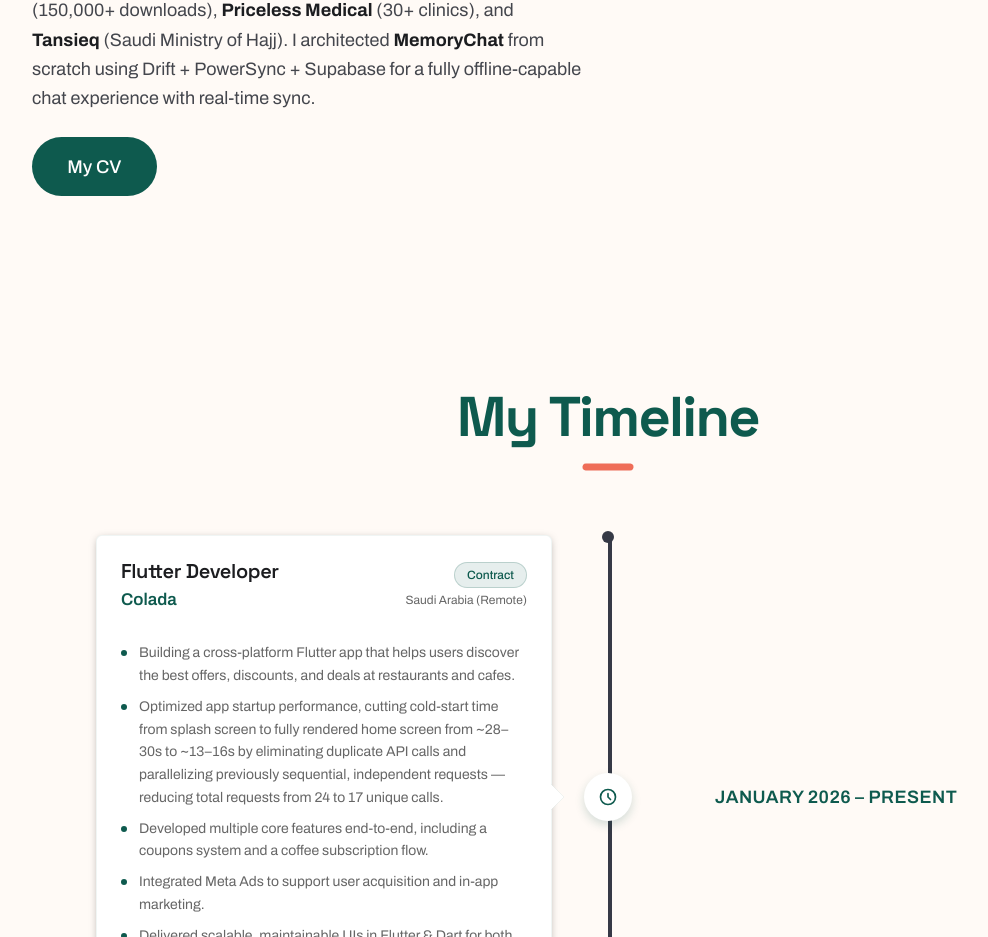
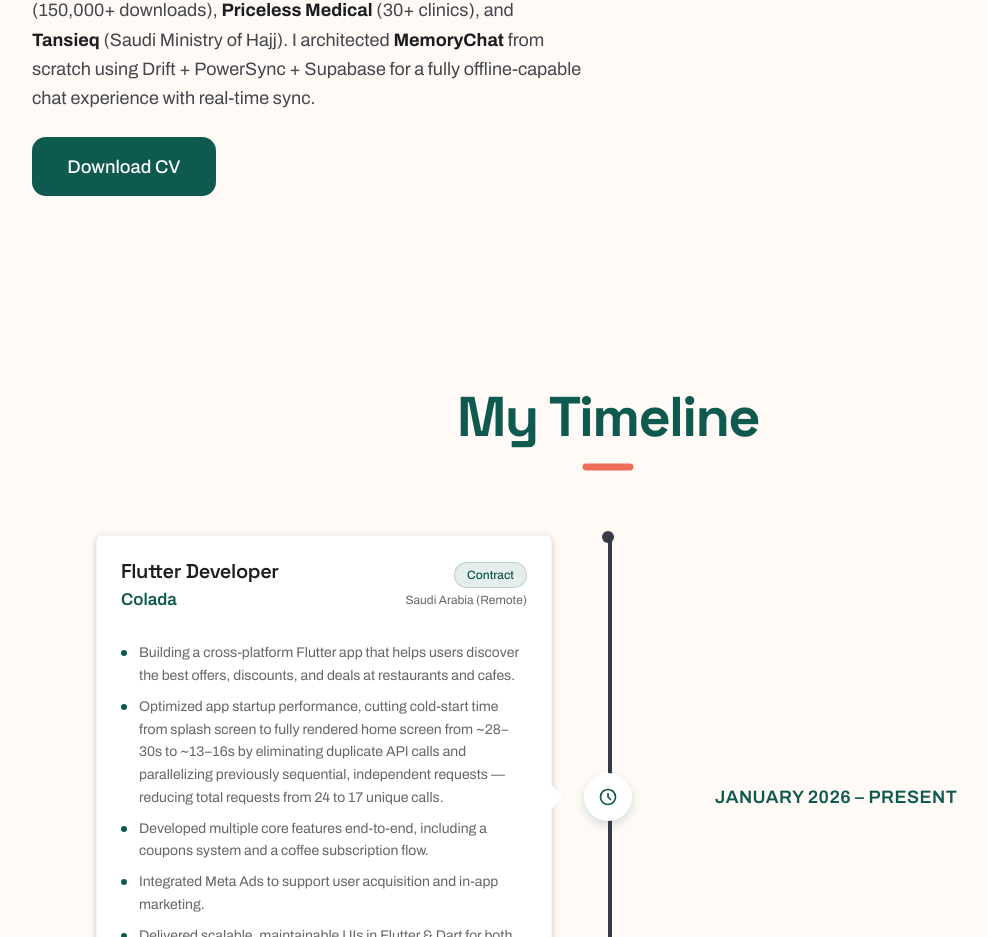
Before and after one commit to A7med3li011/Adel-PORTFOLIO, a Next.js app: page / in a window 1280 px wide. Shown: the part 1334-2271 px from the top of the page, without its empty margins (32-1020 px from the left). Built offline with nearby package versions, Linux system fonts and the light colour scheme.

Commit message:
feat: update CV download button text and add border radius styling

```diff
--- a/app/components/sections/AboutSection.tsx
+++ b/app/components/sections/AboutSection.tsx
@@ -82,9 +82,10 @@
               href="/Adel_Mostafa_Software_Engineer.pdf"
               download="Adel_Mostafa_CV.pdf"
               className="btn-pill"
+              style={{ borderRadius: "14px" }}
               aria-label="Download my CV"
             >
-              My CV
+              Download CV
             </a>
           </ScrollReveal>
 
```
